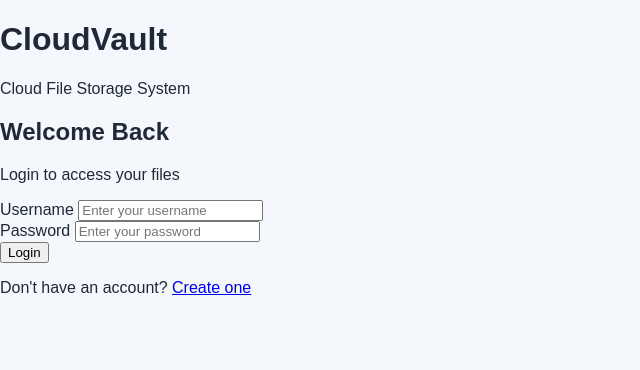
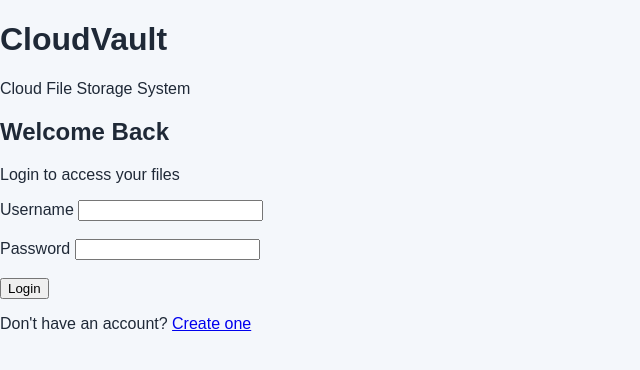
Before and after one commit to 11249a157-jpg/CloudFileStorage, a Flask app: page /login in a window 1280 px wide. Shown: the top 370 px of the page, without its empty margins (0-640 px from the left). Run offline with Flask 3, Linux system fonts and the light colour scheme.

Commit message:
Update login page and app configuration

```diff
--- a/app.py
+++ b/app.py
@@ -313,6 +313,5 @@ def logout():
 with app.app_context():
     db.create_all()
 
-
 if __name__ == "__main__":
-    app.run(debug=True)
+    app.run()
--- a/templates/login.html
+++ b/templates/login.html
@@ -12,55 +12,49 @@
     >
 </head>
 
-<body class="login-page">
+<body>
+
+    <div class="login-page">
 
         <div class="login-container">
 
-        <div class="login-card">
+            <h1>CloudVault</h1>
 
-            <div class="login-header">
-                <h1>CloudVault</h1>
             <p>Cloud File Storage System</p>
-            </div>
 
             <h2>Welcome Back</h2>
-            <p class="login-subtitle">
-                Login to access your files
-            </p>
+
+            <p>Login to access your files</p>
 
             <form method="POST" action="{{ url_for('login') }}">
 
-                <div class="form-group">
                 <label for="username">Username</label>
 
                 <input
                     type="text"
                     id="username"
                     name="username"
-                        placeholder="Enter your username"
                     required
                 >
-                </div>
 
-                <div class="form-group">
+                <br><br>
+
                 <label for="password">Password</label>
 
                 <input
                     type="password"
                     id="password"
                     name="password"
-                        placeholder="Enter your password"
                     required
                 >
-                </div>
 
-                <button type="submit" class="login-button">
-                    Login
-                </button>
+                <br><br>
+
+                <button type="submit">Login</button>
 
             </form>
 
-            <p class="register-link">
+            <p>
                 Don't have an account?
                 <a href="{{ url_for('register') }}">Create one</a>
             </p>
```
Lines whose indentation alone changed are shown as unchanged.
